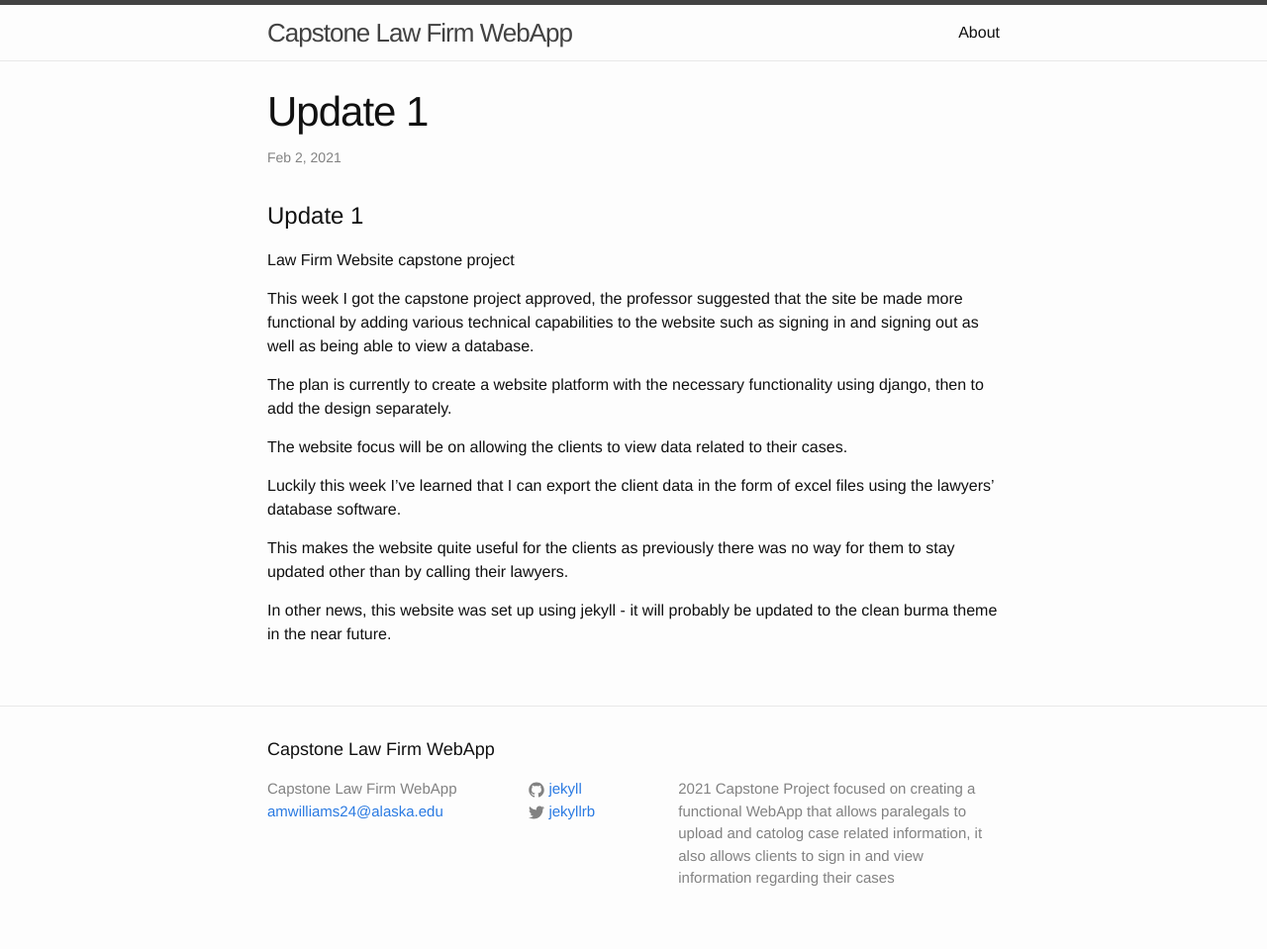
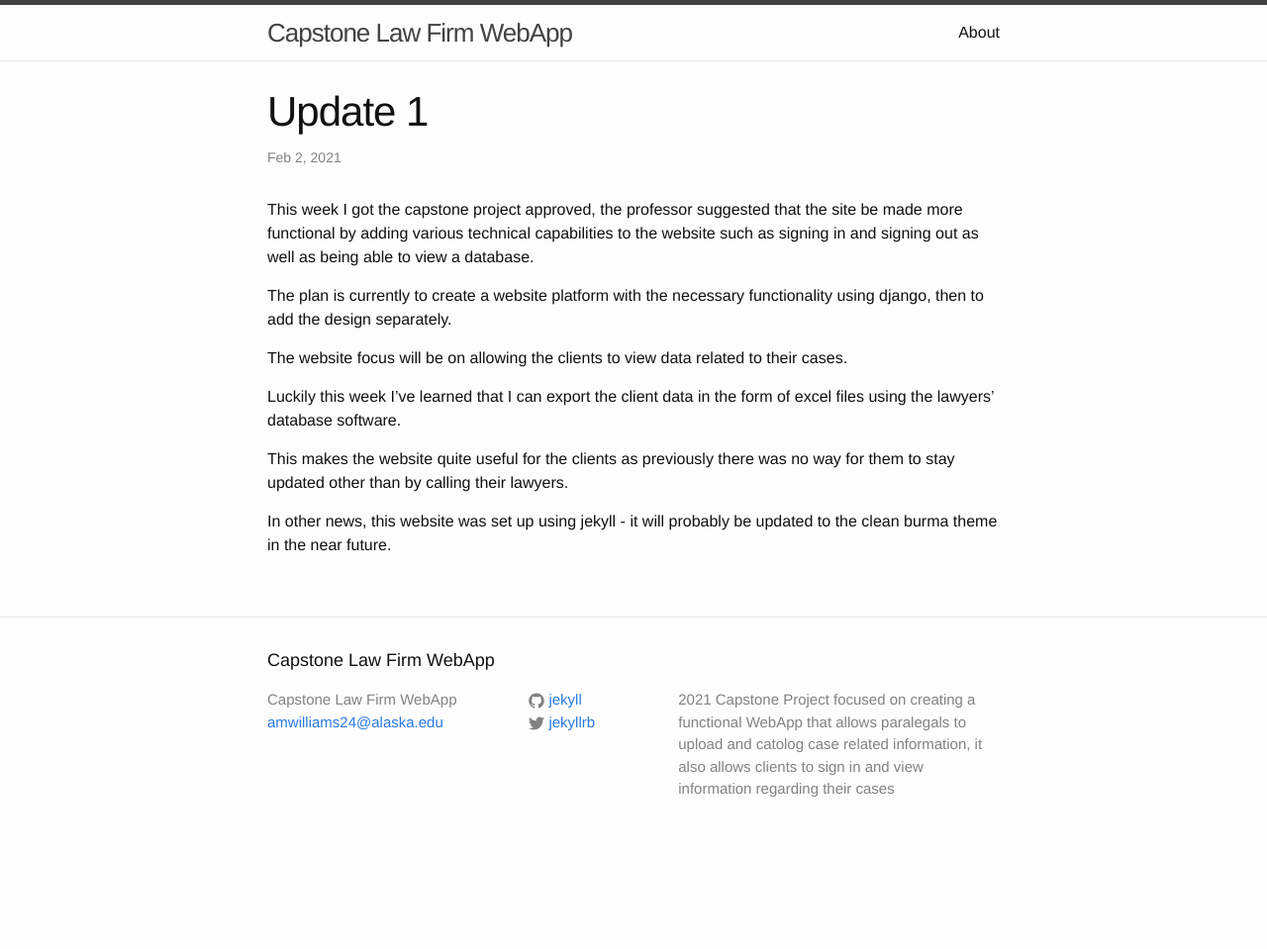
Before and after one commit to GuitarMusashi616/GuitarMusashi616.github.io, a Jekyll site: the page built from _posts/2021-02-02-Update 1.markdown, in a window 1280 px wide. Shown: the whole page at 99% size. Built offline with Jekyll 4.4.1, drawn with Linux system fonts in a browser that asks for light colours; our own code applies the rules of GitHub Pages for plain Markdown files; after the commit the page ends 900 px from its top, so only the background shows below that.

Commit message:
Update 2021-02-02-Update 1.markdown

```diff
--- a/_posts/2021-02-02-Update 1.markdown
+++ b/_posts/2021-02-02-Update 1.markdown
@@ -1,8 +1,3 @@
-<h1>Update 1</h1>
-
-Law Firm Website capstone project
-
-
 This week I got the capstone project approved, the professor suggested that the site be made more functional by adding various technical capabilities to the website such as signing in and signing out as well as being able to view a database.
 
 
```
